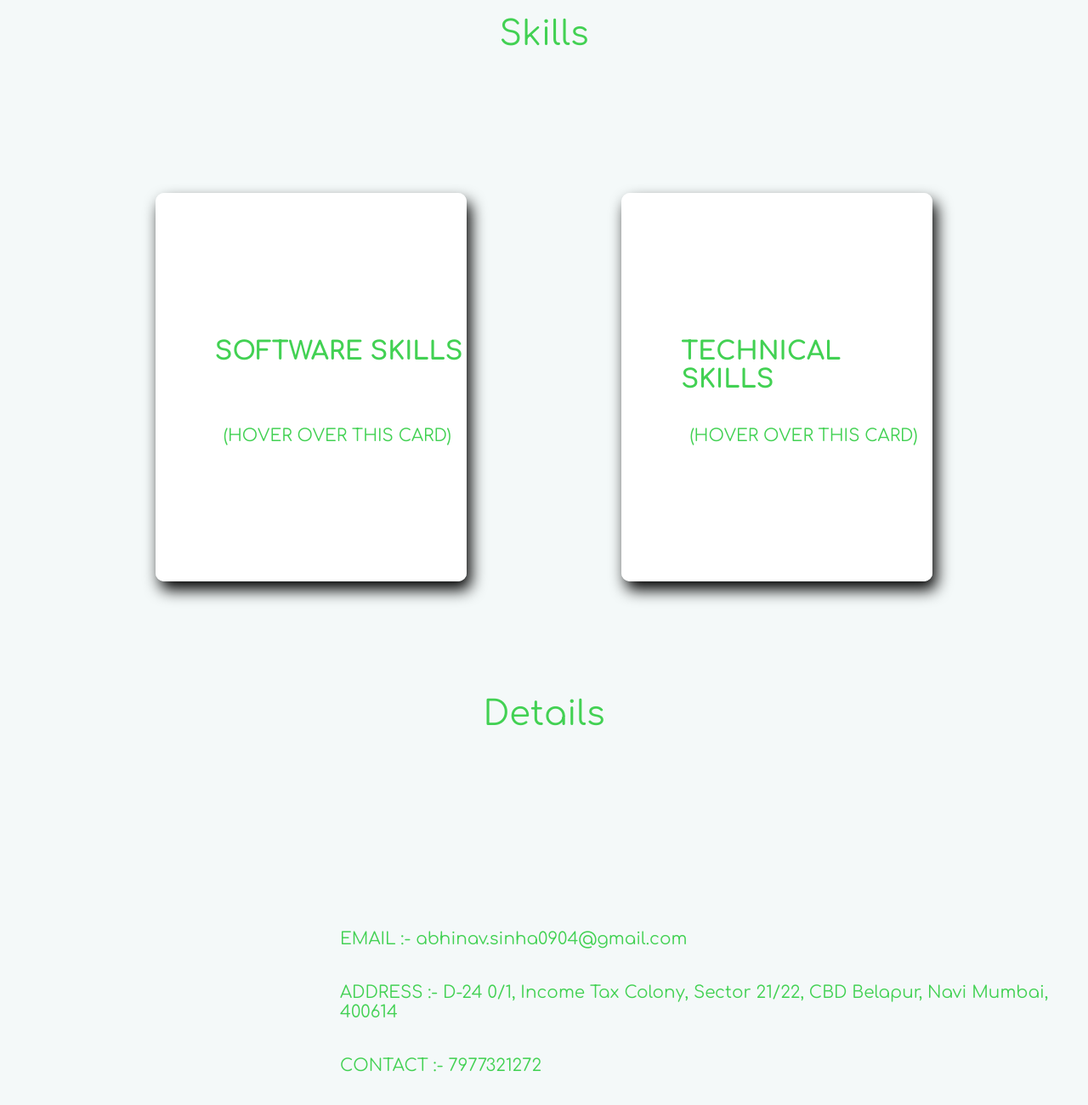
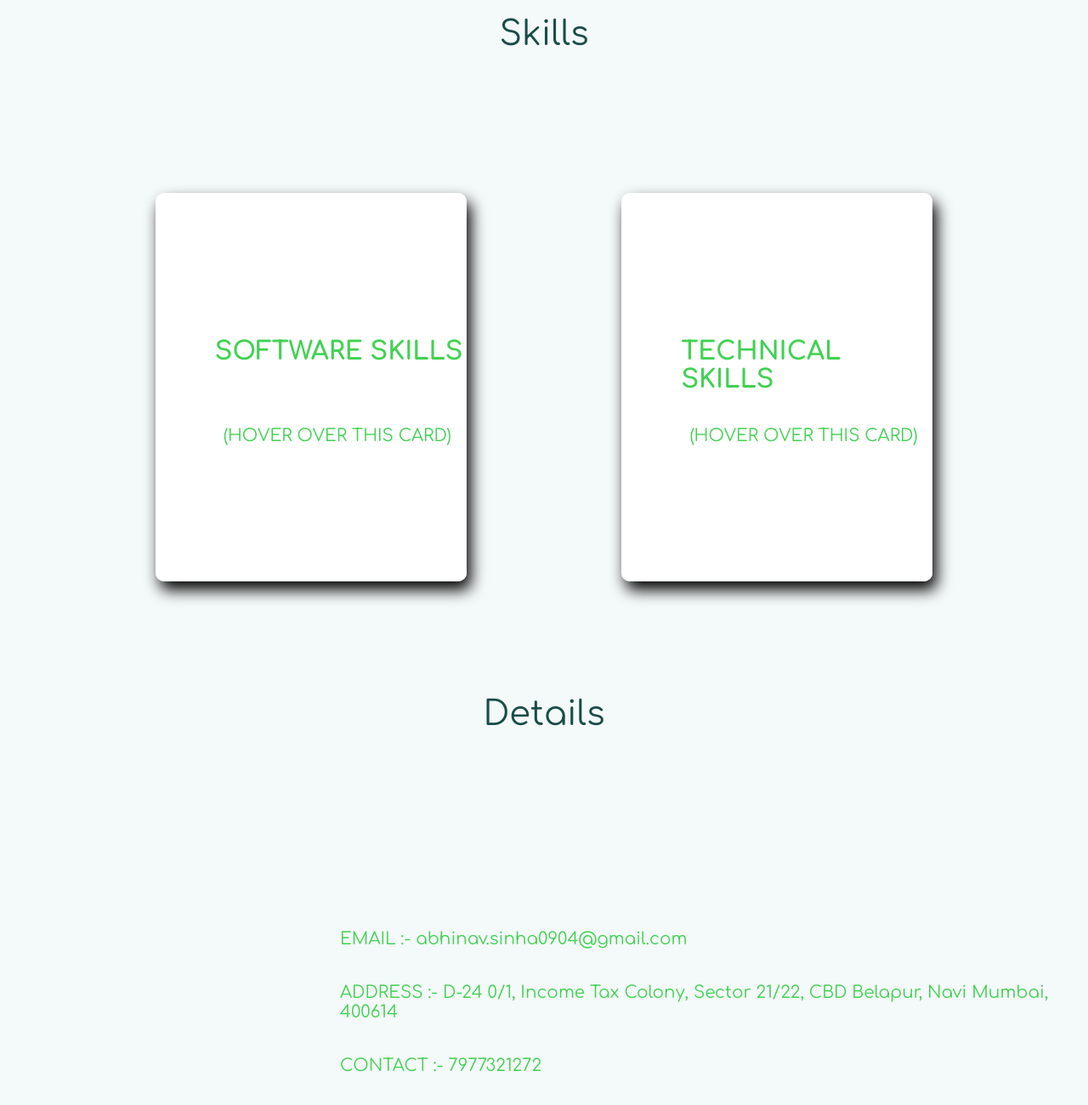
Before and after one commit to abhinavsinha0904/myportfolio.github.io, a plain HTML site: page index.html in a window 1280 px wide. Shown: the part 2393-3693 px from the top of the page at 85% size. Drawn offline with Linux system fonts and the light colour scheme.

Commit message:
changed color of text

```diff
--- a/website.css
+++ b/website.css
@@ -121,7 +121,7 @@ body
     font-size: 4rem;
     position: absolute;
     top: 2rem;
-    color: rgba(66, 209, 83, 1) ;
+    color: #184d47;
 }
 .edu_desc
 {
@@ -154,7 +154,7 @@ body
     top: 2rem;
     grid-column: 4/5;
     justify-self: center;
-    color: rgba(66, 209, 83, 1) ;
+    color: #184d47;
 }
 .cont
 {
@@ -335,7 +335,7 @@ ul.list li:not(:last-child)
     height: 100vh;
     position: relative;
     background-color: #f4f9f9;
-    color: rgba(66, 209, 83, 1) ;
+
     max-width: 150rem;
 }
 .details_heading
@@ -344,6 +344,7 @@ ul.list li:not(:last-child)
     text-align: center;
     padding: 2rem;
     position: relative;
+    color: #184d47;
 }
 .details_des
 {
@@ -351,6 +352,7 @@ ul.list li:not(:last-child)
     position: absolute;
     top: 27.5rem;
     left: 38rem;
+    color: rgba(66, 209, 83, 1) ;
 }
 .email
 {
```
